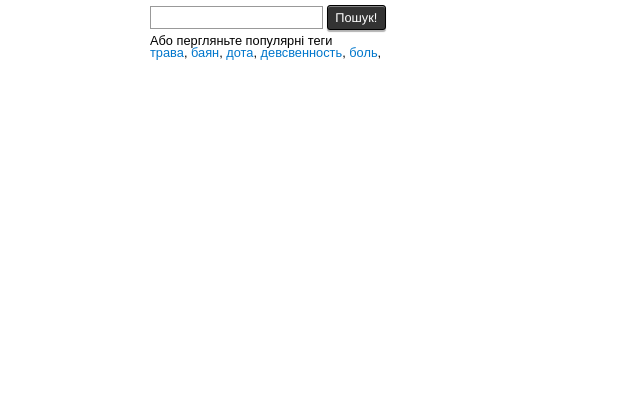
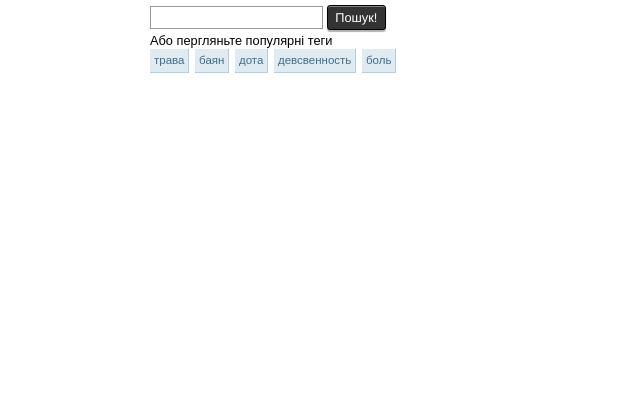
Before and after one commit to Mykola2/coursedb, a Django app: page /search in a window 1280 px wide. Shown: the part 34-454 px from the top of the page, without its empty margins (0-640 px from the left). Run offline with Django 3.2, Linux system fonts and the light colour scheme; data comes from the database, SQL or seed files in the repository; parts of the project's set-up code (start-up, migrations or seed data) failed here and were passed over; some libraries are stand-ins or nearby versions.

Commit message:
search.html оргафонено

```diff
--- a/qanda/templates/search.html
+++ b/qanda/templates/search.html
@@ -9,8 +9,11 @@
     <input type="text" name="query">
     <input type="submit" value="Пошук!">
        <br> Або пергляньте популярні теги<br>
-        {% for t in poptags %}
-            <a href="index?search_tag={{ t.id }}" >{{ t.name }}</a>,
-        {% endfor %}
+                            <div class="tags t-android t-parseûcom t-parse-android-sdk">
+                                 {% for t in poptags %}
+                                <a href="index?search_tag={{ t.id }}" class="post-tag" title="" rel="tag">{{ t.name }}</a>
+                                {% endfor %}
+                            </div>
+
     </form>
 {% endblock %}
```
